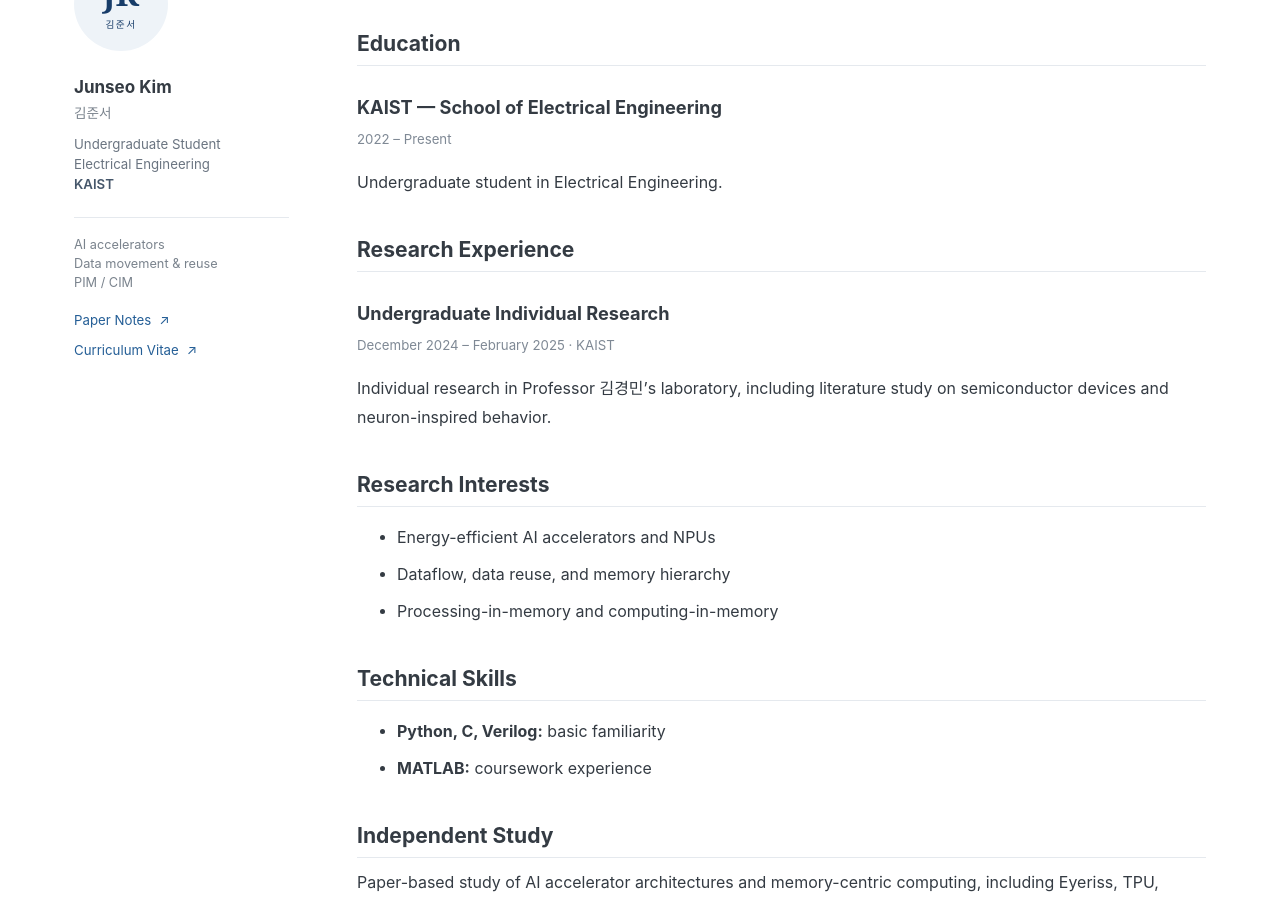
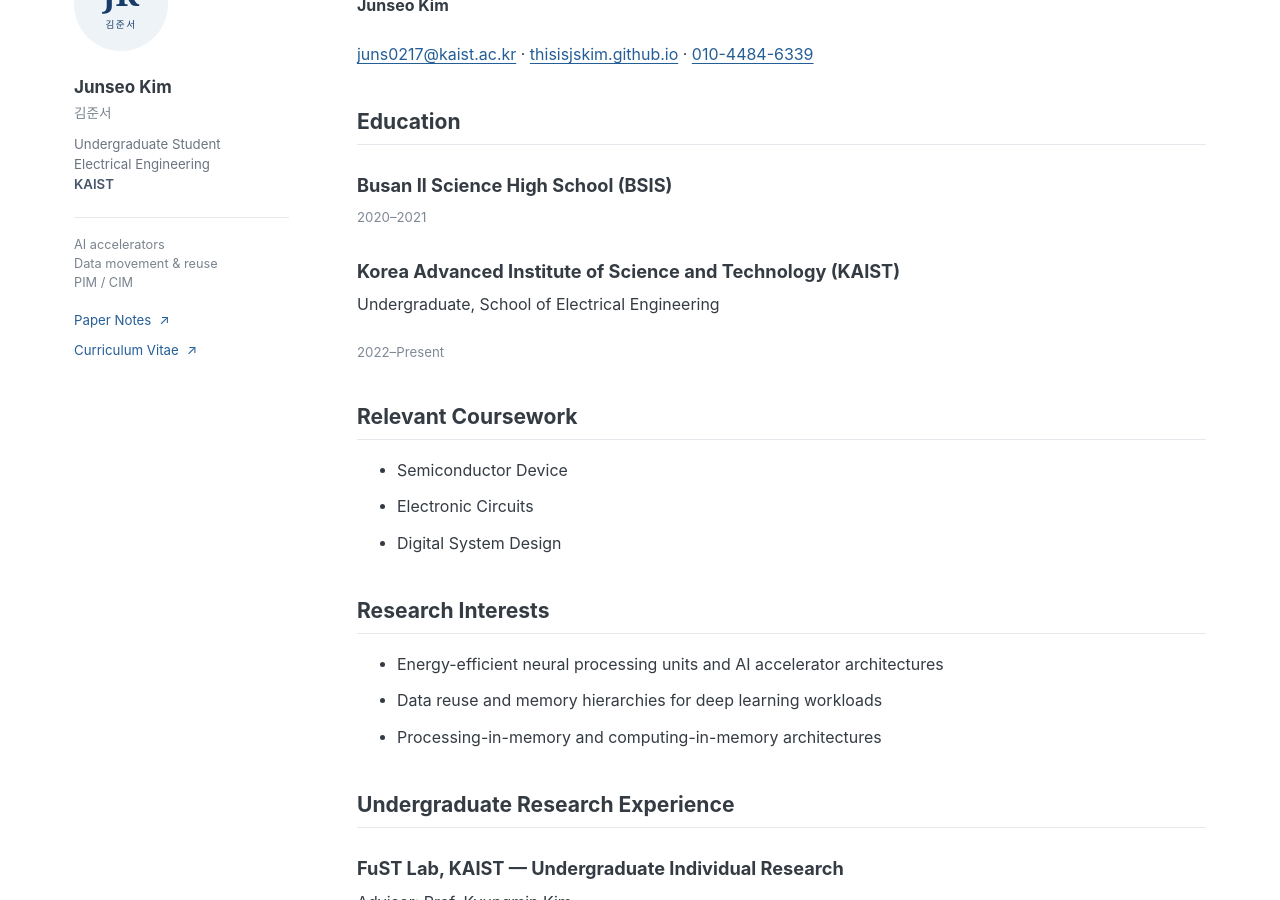
Before and after one commit to thisisjskim/thisisjskim.github.io, a Jekyll site: the page built from _pages/cv.md, in a window 1280 px wide and 900 px high, scrolled down 215 px. Built offline with Jekyll 4.4.1, drawn with Linux system fonts in a browser that asks for light colours; some of the changed text lies outside the part shown.

Commit message:
Align CV with uploaded resume and remove Technical Skills

```diff
--- a/_pages/cv.md
+++ b/_pages/cv.md
@@ -3,35 +3,48 @@ title: "Curriculum Vitae"
 permalink: /cv/
 ---
 
+**Junseo Kim**
+
+[juns0217@kaist.ac.kr](mailto:juns0217@kaist.ac.kr) · [thisisjskim.github.io](https://thisisjskim.github.io/) · [010-4484-6339](tel:+821044846339)
+
 ## Education
 
-### KAIST — School of Electrical Engineering
+### Busan Il Science High School (BSIS)
 
-<p class="cv-date">2022 – Present</p>
+<p class="cv-date">2020–2021</p>
 
-Undergraduate student in Electrical Engineering.
+### Korea Advanced Institute of Science and Technology (KAIST)
 
-## Research Experience
+Undergraduate, School of Electrical Engineering
 
-### Undergraduate Individual Research
+<p class="cv-date">2022–Present</p>
 
-<p class="cv-date">December 2024 – February 2025 · KAIST</p>
+## Relevant Coursework
 
-Individual research in Professor 김경민's laboratory, including literature study on semiconductor devices and neuron-inspired behavior.
+- Semiconductor Device
+- Electronic Circuits
+- Digital System Design
 
 ## Research Interests
 
-- Energy-efficient AI accelerators and NPUs
-- Dataflow, data reuse, and memory hierarchy
-- Processing-in-memory and computing-in-memory
+- Energy-efficient neural processing units and AI accelerator architectures
+- Data reuse and memory hierarchies for deep learning workloads
+- Processing-in-memory and computing-in-memory architectures
 
-## Technical Skills
+## Undergraduate Research Experience
 
-- **Python, C, Verilog:** basic familiarity
-- **MATLAB:** coursework experience
+### FuST Lab, KAIST — Undergraduate Individual Research
+
+Advisor: Prof. Kyungmin Kim
+
+<p class="cv-date">December 2024–February 2025</p>
+
+- Reviewed literature on Mott-device-based thermal computing and its applications to neuromorphic computing.
 
 ## Independent Study
 
-Paper-based study of AI accelerator architectures and memory-centric computing, including Eyeriss, TPU, DaDianNao, and PIM/CIM overview papers.
+### AI Accelerator Architectures and In-Memory Computing
 
-[Browse Paper Notes →](/paper-notes/)
+- Studied accelerator architectures through papers including TPU, DaDianNao, and Eyeriss, focusing on dataflow, memory organization, and data movement.
+- Examined PIM/CIM approaches and their trade-offs in bandwidth, precision, and energy efficiency.
+- Wrote paper summaries and study notes, available under [Paper Notes](/paper-notes/).
```
